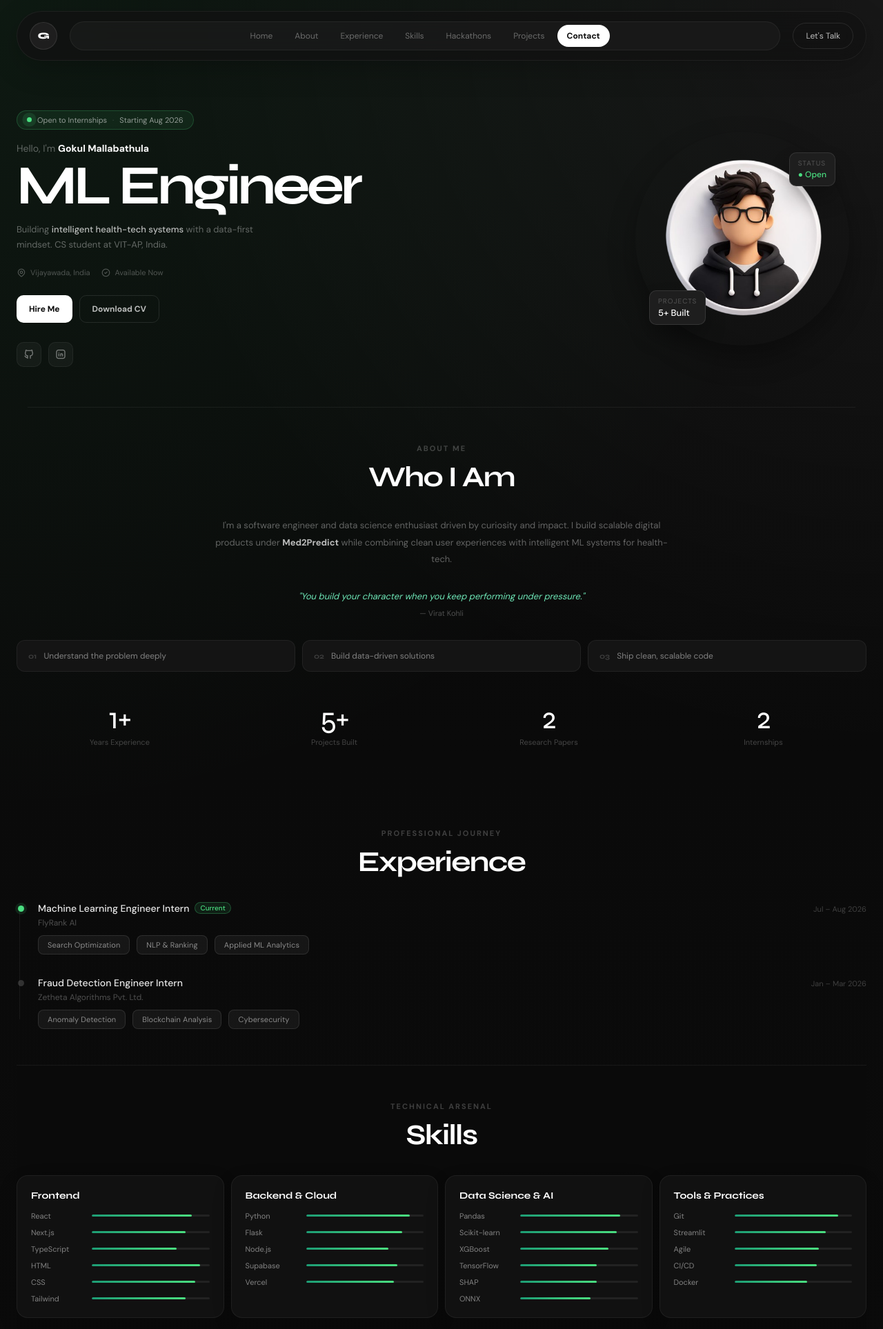
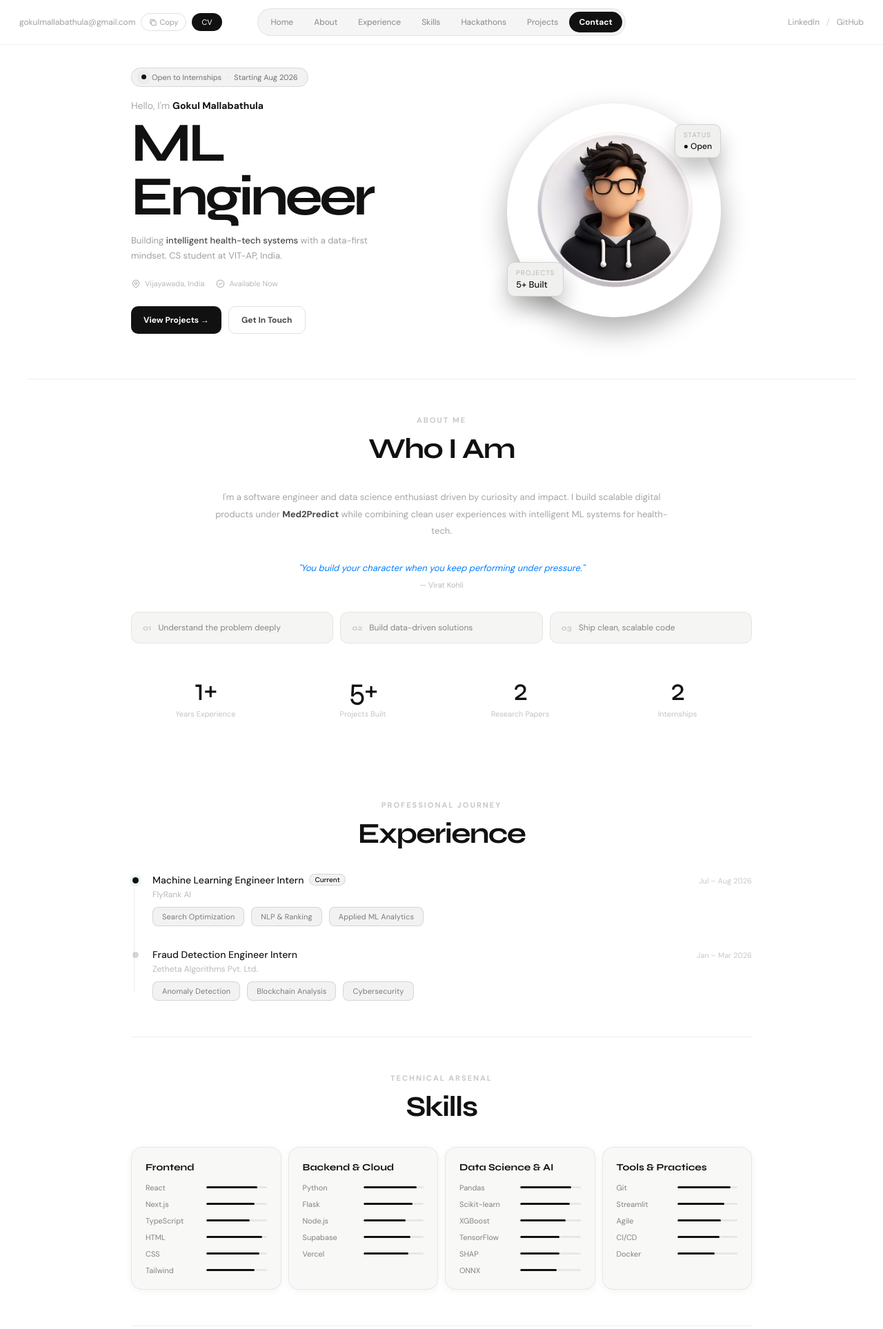
Before and after one commit to GokulM8/portfolio, a Flask app: page / in a window 1280 px wide. Shown: the top 1927 px of the page at 69% size. Run offline with Flask 3, Linux system fonts and the light colour scheme; some libraries are stand-ins or nearby versions.

Commit message:
Made some improvements

```diff
--- a/static/css/style.css
+++ b/static/css/style.css
@@ -5,20 +5,20 @@
 }
 
 :root {
-  --bg: #0d0d0d;
-  --bg-elev: #111111;
-  --bg-soft: #141414;
-  --bg-card: #1a1a1a;
-  --text: #e8e8e8;
-  --text-strong: #ffffff;
-  --text-muted: rgba(255, 255, 255, 0.36);
-  --text-faint: rgba(255, 255, 255, 0.18);
-  --line: rgba(255, 255, 255, 0.06);
-  --line-strong: rgba(255, 255, 255, 0.1);
-  --accent: #ffffff;
-  --accent-soft: rgba(255, 255, 255, 0.08);
-  --success: #4ade80;
-  --shadow: 0 24px 60px rgba(0, 0, 0, 0.28);
+  --bg: #ffffff;
+  --bg-elev: #f8f8f7;
+  --bg-soft: #f5f5f3;
+  --bg-card: #f8f8f7;
+  --text: #444444;
+  --text-strong: #111111;
+  --text-muted: rgba(0, 0, 0, 0.38);
+  --text-faint: rgba(0, 0, 0, 0.18);
+  --line: rgba(0, 0, 0, 0.07);
+  --line-strong: rgba(0, 0, 0, 0.12);
+  --accent: #111111;
+  --accent-soft: rgba(0, 0, 0, 0.05);
+  --success: #111111;
+  --shadow: 0 8px 32px rgba(0, 0, 0, 0.06);
 }
 
 html {
@@ -27,10 +27,7 @@ html {
 
 body {
   min-height: 100vh;
-  background:
-    radial-gradient(circle at top left, rgba(74, 222, 128, 0.08), transparent 26%),
-    radial-gradient(circle at top right, rgba(255, 255, 255, 0.06), transparent 24%),
-    linear-gradient(180deg, #090909 0%, #0d0d0d 100%);
+  background: #f5f5f3;
   color: var(--text);
   font-family: 'DM Sans', sans-serif;
 }
@@ -46,15 +43,15 @@ a {
 }
 
 .pr {
+  background: var(--bg);
   min-height: 100vh;
 }
 
 .section-shell,
 .sec,
 .skills-sec,
-.footer,
-.nav {
-  width: min(1320px, calc(100% - 48px));
+.footer {
+  width: min(900px, calc(100% - 48px));
   margin-inline: auto;
 }
 
@@ -64,123 +61,145 @@ a {
   left: 0;
   height: 2px;
   width: 0%;
-  background: linear-gradient(90deg, #1d9e75, #4ade80);
+  background: #111111;
   z-index: 999;
   transition: width 0.08s linear;
 }
 
 .nav {
   position: sticky;
-  top: 16px;
+  top: 0;
   z-index: 40;
   display: grid;
-  grid-template-columns: auto 1fr auto;
-  align-items: center;
-  gap: 18px;
-  padding: 14px 18px;
-  margin-top: 16px;
-  margin-bottom: 18px;
-  background: rgba(18, 18, 18, 0.82);
-  border: 1px solid var(--line);
+  grid-template-columns: 1fr auto 1fr;
+  align-items: center;
+  gap: 16px;
+  padding: 12px 28px;
+  border-bottom: 1px solid var(--line);
+  background: rgba(255, 255, 255, 0.94);
+  backdrop-filter: blur(14px);
+  font-size: 12px;
+}
+
+.nav-left {
+  display: flex;
+  align-items: center;
+  gap: 8px;
+}
+
+.nav-email {
+  color: var(--text-muted);
+  font-size: 12px;
+}
+
+.nav-copy-btn {
+  display: inline-flex;
+  align-items: center;
+  gap: 4px;
+  padding: 5px 11px;
   border-radius: 999px;
-  backdrop-filter: blur(18px);
-  box-shadow: 0 12px 40px rgba(0, 0, 0, 0.22);
-}
-
-.nav-logo {
-  width: 40px;
-  height: 40px;
-  border-radius: 50%;
+  border: 1px solid var(--line-strong);
+  background: transparent;
+  color: var(--text-muted);
+  font-size: 11px;
+  font-family: inherit;
+  cursor: pointer;
+  transition: border-color 0.18s, color 0.18s;
+}
+
+.nav-copy-btn:hover,
+.nav-copy-btn.copied {
+  border-color: rgba(0, 0, 0, 0.25);
+  color: var(--text-strong);
+}
+
+.nav-cv-btn {
   display: inline-flex;
   align-items: center;
+  padding: 5px 13px;
+  border-radius: 999px;
+  border: 1px solid var(--line-strong);
+  background: #111111;
+  color: #ffffff;
+  font-size: 11px;
+  font-family: inherit;
+  transition: background 0.18s;
+}
+
+.nav-cv-btn:hover {
+  background: #333333;
+}
+
+.nav-center {
+  display: flex;
   justify-content: center;
-  background: #1e1e1e;
-  border: 1px solid var(--line-strong);
-  font-family: 'Syne', sans-serif;
-  font-size: 13px;
-  font-weight: 800;
-  letter-spacing: -0.02em;
+}
+
+.nav-center .section-nav-inner {
+  display: inline-flex;
+  align-items: center;
+  gap: 2px;
+  padding: 4px;
+  background: rgba(0, 0, 0, 0.04);
+  border: 1px solid rgba(0, 0, 0, 0.08);
+  border-radius: 999px;
+}
+
+.nav-right {
+  display: flex;
+  align-items: center;
+  justify-content: flex-end;
+  gap: 10px;
+}
+
+.nav-social {
+  color: var(--text-muted);
+  font-size: 12px;
+  transition: color 0.18s;
+}
+
+.nav-social:hover {
   color: var(--text-strong);
 }
 
-.nav-links {
-  display: flex;
-  justify-content: center;
-  align-items: center;
-  gap: 4px;
-  min-width: 0;
+.nav-sep {
+  color: var(--text-faint);
+  user-select: none;
+}
+
+/* ── Section nav capsule (inside nav center) ─ */
+.section-nav-inner {
+  display: inline-flex;
+  align-items: center;
+  gap: 2px;
   padding: 4px;
-  background: rgba(255, 255, 255, 0.03);
-  border: 1px solid var(--line);
   border-radius: 999px;
 }
 
-.nl {
+.sn-link {
   display: inline-flex;
   align-items: center;
-  justify-content: center;
-  padding: 8px 14px;
+  padding: 7px 14px;
   border-radius: 999px;
   font-size: 12px;
-  color: var(--text-muted);
-  transition: color 0.2s ease, background 0.2s ease, transform 0.2s ease;
-}
-
-.nl:hover {
-  color: var(--text-strong);
-}
-
-.nl.active {
-  background: #ffffff;
-  color: #0a0a0a;
-  font-weight: 700;
-}
-
-.nav-cta {
-  display: inline-flex;
-  align-items: center;
-  justify-content: center;
-  padding: 10px 18px;
-  border-radius: 999px;
-  border: 1px solid var(--line-strong);
-  color: rgba(255, 255, 255, 0.72);
-  font-size: 12px;
-  transition: border-color 0.2s ease, color 0.2s ease, background 0.2s ease;
-}
-
-.nav-cta:hover {
-  border-color: rgba(255, 255, 255, 0.35);
-  color: #fff;
-  background: rgba(255, 255, 255, 0.04);
-}
-
-.nav-toggle {
-  display: none;
-  width: 42px;
-  height: 42px;
-  border-radius: 50%;
-  border: 1px solid var(--line-strong);
-  background: rgba(255, 255, 255, 0.04);
-  align-items: center;
-  justify-content: center;
-  cursor: pointer;
-}
-
-.nav-toggle span {
-  display: block;
-  width: 16px;
-  height: 1.5px;
-  background: #fff;
-  border-radius: 99px;
-}
-
-.nav-toggle span + span {
-  margin-top: 4px;
+  color: rgba(0, 0, 0, 0.45);
+  transition: color 0.18s, background 0.18s;
+  white-space: nowrap;
+}
+
+.sn-link:hover {
+  color: #111111;
+}
+
+.sn-link.active {
+  background: #111111;
+  color: #ffffff;
+  font-weight: 600;
 }
 
 .section-shell {
   display: grid;
-  grid-template-columns: minmax(0, 1fr) 240px;
+  grid-template-columns: minmax(0, 1fr) 400px;
   gap: 24px;
   align-items: center;
   min-height: 420px;
@@ -198,14 +217,14 @@ a {
   padding: 6px 14px;
   margin-bottom: 18px;
   border-radius: 999px;
-  border: 1px solid rgba(74, 222, 128, 0.22);
-  background: rgba(74, 222, 128, 0.08);
-  color: rgba(255, 255, 255, 0.55);
+  border: 1px solid rgba(0, 0, 0, 0.1);
+  background: rgba(0, 0, 0, 0.05);
+  color: rgba(0, 0, 0, 0.55);
   font-size: 11px;
 }
 
 .avail-sep {
-  color: rgba(255, 255, 255, 0.2);
+  color: rgba(0, 0, 0, 0.2);
 }
 
 .avail-dot {
@@ -213,23 +232,23 @@ a {
   height: 7px;
   border-radius: 50%;
   background: var(--success);
-  box-shadow: 0 0 0 0 rgba(74, 222, 128, 0.45);
+  box-shadow: 0 0 0 0 rgba(0, 0, 0, 0.1);
   animation: pulse 2s infinite;
 }
 
 @keyframes pulse {
-  0% { box-shadow: 0 0 0 0 rgba(74, 222, 128, 0.45); }
-  70% { box-shadow: 0 0 0 9px rgba(74, 222, 128, 0); }
-  100% { box-shadow: 0 0 0 0 rgba(74, 222, 128, 0); }
+  0% { box-shadow: 0 0 0 0 rgba(0, 0, 0, 0.1); }
+  70% { box-shadow: 0 0 0 9px rgba(0, 0, 0, 0); }
+  100% { box-shadow: 0 0 0 0 rgba(0, 0, 0, 0); }
 }
 
 .hero-greeting {
   margin-bottom: 6px;
-  color: rgba(255, 255, 255, 0.34);
+  color: rgba(0, 0, 0, 0.34);
   font-size: 14px;
 }
 .highlight-name {
-    color: #ffffff;
+    color: #111111;
     font-weight: 700;
 }
 
@@ -269,7 +288,7 @@ a {
 }
 
 .hero-role strong {
-  color: rgba(255, 255, 255, 0.72);
+  color: rgba(0, 0, 0, 0.72);
   font-weight: 500;
 }
 
@@ -284,7 +303,7 @@ a {
   display: inline-flex;
   align-items: center;
   gap: 6px;
-  color: rgba(255, 255, 255, 0.28);
+  color: rgba(0, 0, 0, 0.28);
   font-size: 11px;
 }
 
@@ -320,13 +339,13 @@ a {
 }
 
 .hbtn-p {
-  background: #ffffff;
-  color: #0a0a0a;
+  background: #111111;
+  color: #ffffff;
 }
 
 .hbtn-s {
   background: transparent;
-  color: rgba(255, 255, 255, 0.72);
+  color: rgba(0, 0, 0, 0.72);
   border: 1px solid var(--line-strong);
 }
 
@@ -351,20 +370,20 @@ a {
   display: inline-flex;
   align-items: center;
   justify-content: center;
-  background: rgba(255, 255, 255, 0.04);
+  background: rgba(0, 0, 0, 0.04);
   border: 1px solid var(--line);
-  color: rgba(255, 255, 255, 0.42);
+  color: rgba(0, 0, 0, 0.42);
   font-size: 16px;
 }
 
 .social-ic:hover {
-  border-color: rgba(255, 255, 255, 0.24);
-  color: #fff;
+  border-color: rgba(0, 0, 0, 0.24);
+  color: #111111;
 }
 
 .hero-right {
     position: relative;
-    width: 360px;
+    width: 400px;
     height: 420px;
     justify-self: end;
 }
@@ -416,7 +435,7 @@ a {
   bottom: 85px;
   padding: 8px 12px;
   border-radius: 10px;
-  background: #1e1e1e;
+  background: #f0f0ee;
   border: 1px solid var(--line-strong);
   box-shadow: 0 18px 30px rgba(0, 0, 0, 0.24);
   z-index: 10;
@@ -433,13 +452,13 @@ a {
 
 .avatar-card-label {
   margin-bottom: 2px;
-  color: rgba(255, 255, 255, 0.24);
+  color: rgba(0, 0, 0, 0.24);
   font-size: 10px;
   letter-spacing: 1px;
 }
 
 .avatar-card-val {
-  color: #fff;
+  color: #111111;
   font-size: 13px;
   font-weight: 500;
 }
@@ -468,7 +487,7 @@ a {
 
 .sec-eyebrow {
   margin-bottom: 10px;
-  color: rgba(255, 255, 255, 0.22);
+  color: rgba(0, 0, 0, 0.22);
   font-size: 11px;
   font-weight: 700;
   letter-spacing: 0.18em;
@@ -479,13 +498,13 @@ a {
   font-family: 'Syne', sans-serif;
   font-size: clamp(1.9rem, 4vw, 2.6rem);
   letter-spacing: -0.04em;
-  color: #fff;
+  color: #111111;
 }
 
 .about-body {
   max-width: 680px;
   margin: 0 auto 30px;
-  color: rgba(255, 255, 255, 0.36);
+  color: rgba(0, 0, 0, 0.36);
   font-size: 13px;
   line-height: 1.9;
   text-align: center;
@@ -498,7 +517,7 @@ a {
 }
 
 .about-quote-text {
-  color: #6ee7b7;
+  color: #007fff;
   font-size: 13px;
   font-style: italic;
   line-height: 1.7;
@@ -506,12 +525,12 @@ a {
 
 .about-quote-author {
   margin-top: 6px;
-  color: rgba(255, 255, 255, 0.28);
+  color: rgba(0, 0, 0, 0.28);
   font-size: 11px;
 }
 
 .about-body strong {
-  color: rgba(255, 255, 255, 0.72);
+  color: rgba(0, 0, 0, 0.72);
   font-weight: 600;
 }
 
@@ -541,7 +560,7 @@ a {
 }
 
 .ap-txt {
-  color: rgba(255, 255, 255, 0.46);
+  color: rgba(0, 0, 0, 0.46);
   font-size: 12px;
 }
 
@@ -561,13 +580,13 @@ a {
   font-family: 'Syne', sans-serif;
   font-size: clamp(1.9rem, 4vw, 2.8rem);
   line-height: 1;
-  color: #fff;
+  color: #111111;
   letter-spacing: -0.04em;
 }
 
 .stat-lbl {
   margin-top: 4px;
-  color: rgba(255, 255, 255, 0.24);
+  color: rgba(0, 0, 0, 0.24);
   font-size: 11px;
 }
 
@@ -575,7 +594,6 @@ a {
   padding-inline: 0;
   border-top: 1px solid var(--line);
   border-bottom: 1px solid var(--line);
-  background: rgba(10, 10, 10, 0.8);
 }
 
 .hack-grid {
@@ -750,22 +768,28 @@ a {
   margin-top: 14px;
   padding: 5px 13px;
   border-radius: 6px;
-  border: 1px solid #facc15;
-  color: #facc15;
+  border: 1px solid #2d6a4f;
+  color: #2d6a4f;
   font-size: 11px;
   font-weight: 600;
   text-decoration: none;
   transition: background 0.18s;
 }
 .hack-cert-btn:hover {
-  background: rgba(250, 204, 21, 0.1);
-}
-
-.skills-grid,
-.proj-grid {
+  background: rgba(45, 106, 79, 0.1);
+}
+
+.skills-grid {
   display: grid;
   grid-template-columns: repeat(4, minmax(0, 1fr));
   gap: 10px;
+}
+
+.proj-grid {
+  display: grid;
+  grid-template-columns: repeat(3, minmax(0, 1fr));
+  gap: 10px;
+  margin-top: 14px;
 }
 
 .skill-card,
@@ -774,7 +798,7 @@ a {
   border: 1px solid var(--line);
   border-radius: 16px;
   padding: 20px;
-  box-shadow: 0 10px 30px rgba(0, 0, 0, 0.12);
+  box-shadow: 0 2px 12px rgba(0, 0, 0, 0.05);
 }
 
 
@@ -783,7 +807,7 @@ a {
   font-family: 'Syne', sans-serif;
   font-size: 14px;
   font-weight: 700;
-  color: #fff;
+  color: #111111;
 }
 
 .skill-bars {
@@ -802,13 +826,13 @@ a {
   flex-shrink: 0;
   width: 78px;
   font-size: 11px;
-  color: rgba(255, 255, 255, 0.48);
+  color: rgba(0, 0, 0, 0.48);
 }
 
 .skill-bar-track {
   flex: 1;
   height: 3px;
-  background: rgba(255, 255, 255, 0.07);
+  background: rgba(0, 0, 0, 0.07);
   border-radius: 99px;
   overflow: hidden;
 }
@@ -817,7 +841,7 @@ a {
   height: 100%;
   width: 0;
   border-radius: 99px;
-  background: linear-gradient(90deg, #1d9e75, #4ade80);
+  background: #111111;
   transition: width 0.75s cubic-bezier(0.25, 1, 0.5, 1);
 }
 
@@ -842,8 +866,8 @@ a {
   padding: 6px 13px;
   border-radius: 8px;
   border: 1px solid var(--line-strong);
-  background: rgba(255, 255, 255, 0.05);
-  color: rgba(255, 255, 255, 0.5);
+  background: rgba(0, 0, 0, 0.05);
+  color: rgba(0, 0, 0, 0.5);
   font-size: 11px;
   letter-spacing: 0.01em;
 }
@@ -879,7 +903,7 @@ a {
   height: 9px;
   border-radius: 50%;
   margin-top: 5px;
-  background: rgba(255, 255, 255, 0.16);
+  background: rgba(0, 0, 0, 0.16);
   position: relative;
   z-index: 1;
 }
@@ -911,7 +935,7 @@ a {
   flex-wrap: wrap;
   gap: 8px;
   margin-bottom: 4px;
-  color: rgba(255, 255, 255, 0.9);
+  color: rgba(0, 0, 0, 0.9);
   font-size: 14px;
   font-weight: 500;
 }
@@ -920,29 +944,24 @@ a {
   display: inline-block;
   padding: 1px 7px;
   border-radius: 999px;
-  background: rgba(74, 222, 128, 0.1);
-  border: 1px solid rgba(74, 222, 128, 0.28);
-  color: #4ade80;
+  background: rgba(0, 0, 0, 0.05);
+  border: 1px solid rgba(0, 0, 0, 0.12);
+  color: #111111;
   font-size: 10px;
   font-weight: 500;
 }
 
 .exp-co {
-  color: rgba(255, 255, 255, 0.28);
+  color: rgba(0, 0, 0, 0.28);
   font-size: 12px;
 }
 
 .exp-date {
   flex-shrink: 0;
   padding-top: 3px;
-  color: rgba(255, 255, 255, 0.22);
+  color: rgba(0, 0, 0, 0.22);
   font-size: 11px;
   white-space: nowrap;
-}
-
-.proj-grid {
-  grid-template-columns: repeat(3, minmax(0, 1fr));
-  margin-top: 14px;
 }
 
 .proj-card--featured {
--- a/static/js/main.js
+++ b/static/js/main.js
@@ -31,82 +31,54 @@ document.addEventListener('DOMContentLoaded', () => {
     setTimeout(tick, 600);
   }
 
-  const nav = document.querySelector('.nav');
-  const menuToggle = document.getElementById('menuToggle');
-  const navMenu = document.getElementById('navMenu');
-  const navLinks = Array.from(document.querySelectorAll('.nav-links .nl'));
-  const sections = navLinks
-    .map((link) => document.querySelector(link.getAttribute('href')))
+  // Section nav scroll-spy
+  const snLinks = Array.from(document.querySelectorAll('.sn-link'));
+  const snSections = snLinks
+    .map(l => document.querySelector(l.getAttribute('href')))
     .filter(Boolean);
 
-  if (menuToggle && navMenu) {
-    menuToggle.addEventListener('click', () => {
-      const isOpen = navMenu.classList.toggle('open');
-      menuToggle.setAttribute('aria-expanded', String(isOpen));
+  if (snLinks.length && snSections.length) {
+    const setSnActive = (id) => {
+      snLinks.forEach(l => l.classList.toggle('active', l.getAttribute('href') === `#${id}`));
+    };
+
+    snLinks.forEach(l => {
+      l.addEventListener('click', () => setSnActive(l.getAttribute('href').slice(1)));
     });
+
+    const isAtBottom = () =>
+      window.innerHeight + window.scrollY >= document.documentElement.scrollHeight - 2;
+
+    const updateSn = () => {
+      if (isAtBottom()) { setSnActive(snSections[snSections.length - 1].id); return; }
+      const ref = window.innerHeight * 0.3;
+      let cur = snSections[0]?.id;
+      for (const s of snSections) {
+        if (s.getBoundingClientRect().top <= ref) cur = s.id;
+      }
+      if (cur) setSnActive(cur);
+    };
+
+    window.addEventListener('scroll', updateSn, { passive: true });
+    updateSn();
   }
 
-  const setActiveLink = (id) => {
-    navLinks.forEach((link) => {
-      const target = link.getAttribute('href')?.slice(1);
-      link.classList.toggle('active', target === id);
+  // Nav copy email button
+  const navCopyBtn = document.getElementById('navCopyEmail');
+  if (navCopyBtn) {
+    navCopyBtn.addEventListener('click', () => {
+      navigator.clipboard.writeText('gokulmallabathula@gmail.com').then(() => {
+        navCopyBtn.classList.add('copied');
+        const icon = navCopyBtn.querySelector('i');
+        if (icon) icon.className = 'ti ti-check';
+        navCopyBtn.childNodes.forEach(n => { if (n.nodeType === 3) n.textContent = ' Copied'; });
+        setTimeout(() => {
+          navCopyBtn.classList.remove('copied');
+          if (icon) icon.className = 'ti ti-copy';
+          navCopyBtn.childNodes.forEach(n => { if (n.nodeType === 3) n.textContent = ' Copy'; });
+        }, 2000);
+      });
     });
-  };
-
-  navLinks.forEach((link) => {
-    link.addEventListener('click', () => {
-      // Activate immediately on click instead of waiting for the smooth-scroll
-      // animation to finish and the scroll listener to catch up.
-      const targetId = link.getAttribute('href')?.slice(1);
-      if (targetId) {
-        setActiveLink(targetId);
-      }
-
-      if (navMenu && navMenu.classList.contains('open')) {
-        navMenu.classList.remove('open');
-        if (menuToggle) {
-          menuToggle.setAttribute('aria-expanded', 'false');
-        }
-      }
-    });
-  });
-
-  const lastSectionId = sections[sections.length - 1]?.id;
-  const isAtBottom = () =>
-    window.innerHeight + window.scrollY >= document.documentElement.scrollHeight - 2;
-
-  // Picks the section whose top has most recently crossed the reference line.
-  // Using getBoundingClientRect() instead of IntersectionObserver ratios avoids
-  // tall sections (e.g. Projects) never reaching the ratio threshold needed to fire.
-  const updateActiveSection = () => {
-    if (lastSectionId && isAtBottom()) {
-      setActiveLink(lastSectionId);
-      return;
-    }
-
-    const referenceLine = window.innerHeight * 0.3;
-    let currentId = sections[0]?.id;
-
-    for (const section of sections) {
-      if (section.getBoundingClientRect().top <= referenceLine) {
-        currentId = section.id;
-      }
-    }
-
-    if (currentId) {
-      setActiveLink(currentId);
-    }
-  };
-
-  if (nav) {
-    const updateNavState = () => {
-      nav.classList.toggle('scrolled', window.scrollY > 24);
-      updateActiveSection();
-    };
-
-    updateNavState();
-    window.addEventListener('scroll', updateNavState, { passive: true });
-    window.addEventListener('resize', updateNavState, { passive: true });
   }
 
   // Contact form → mailto
--- a/templates/index.html
+++ b/templates/index.html
@@ -19,26 +19,28 @@ href="https://cdn.jsdelivr.net/npm/@tabler/icons-webfont@3.30.0/dist/tabler-icon
 <body>
   <div id="scrollProgress" role="progressbar" aria-hidden="true"></div>
   <div class="pr">
-    <nav class="nav" id="top">
-      <a class="nav-logo" href="#home" aria-label="Go to home">G</a>
-
-      <button class="nav-toggle" id="menuToggle" type="button" aria-label="Toggle navigation" aria-expanded="false">
-        <span></span>
-        <span></span>
-        <span></span>
-      </button>
-
-      <div class="nav-links" id="navMenu">
-        <a class="nl active" href="#home">Home</a>
-        <a class="nl" href="#about">About</a>
-        <a class="nl" href="#experience">Experience</a>
-        <a class="nl" href="#skills">Skills</a>
-        <a class="nl" href="#hackathons">Hackathons</a>
-        <a class="nl" href="#projects">Projects</a>
-        <a class="nl" href="#contact">Contact</a>
+    <nav class="nav">
+      <div class="nav-left">
+        <span class="nav-email">gokulmallabathula@gmail.com</span>
+        <button class="nav-copy-btn" id="navCopyEmail" title="Copy email"><i class="ti ti-copy" aria-hidden="true"></i> Copy</button>
+        <a class="nav-cv-btn" href="{{ url_for('static', filename='assets/Gokul-Mallabathula-Resume.pdf') }}" target="_blank" rel="noopener noreferrer">CV</a>
       </div>
-
-      <a class="nav-cta" href="mailto:gokulmallabathula@gmail.com">Let's Talk</a>
+      <div class="nav-center">
+        <div class="section-nav-inner">
+          <a class="sn-link active" href="#home">Home</a>
+          <a class="sn-link" href="#about">About</a>
+          <a class="sn-link" href="#experience">Experience</a>
+          <a class="sn-link" href="#skills">Skills</a>
+          <a class="sn-link" href="#hackathons">Hackathons</a>
+          <a class="sn-link" href="#projects">Projects</a>
+          <a class="sn-link" href="#contact">Contact</a>
+        </div>
+      </div>
+      <div class="nav-right">
+        <a class="nav-social" href="https://www.linkedin.com/in/gokul-mallabathula-693a74118/" target="_blank" rel="noopener noreferrer">LinkedIn</a>
+        <span class="nav-sep">/</span>
+        <a class="nav-social" href="https://www.github.com/GokulM8" target="_blank" rel="noopener noreferrer">GitHub</a>
+      </div>
     </nav>
 
     <main>
@@ -55,13 +57,8 @@ href="https://cdn.jsdelivr.net/npm/@tabler/icons-webfont@3.30.0/dist/tabler-icon
           </div>
 
           <div class="hero-btns">
-            <a class="hbtn-p" href="#contact">Hire Me</a>
-            <a class="hbtn-s" href="{{ url_for('static', filename='assets/Gokul-Mallabathula-Resume.pdf') }}" target="_blank" rel="noopener noreferrer">Download CV</a>
-          </div>
-
-          <div class="hero-socials" aria-label="Social links">
-            <a class="social-ic" href="https://www.github.com/GokulM8" target="_blank" rel="noopener noreferrer" aria-label="GitHub"><i class="ti ti-brand-github" aria-hidden="true"></i></a>
-            <a class="social-ic" href="https://www.linkedin.com/in/gokul-mallabathula-693a74118/" target="_blank" rel="noopener noreferrer" aria-label="LinkedIn"><i class="ti ti-brand-linkedin" aria-hidden="true"></i></a>
+            <a class="hbtn-p" href="#projects">View Projects →</a>
+            <a class="hbtn-s" href="#contact">Get In Touch</a>
           </div>
         </div>
 
```
Also changed, not shown: other parts of static/css/style.css (+72 -117 lines).
